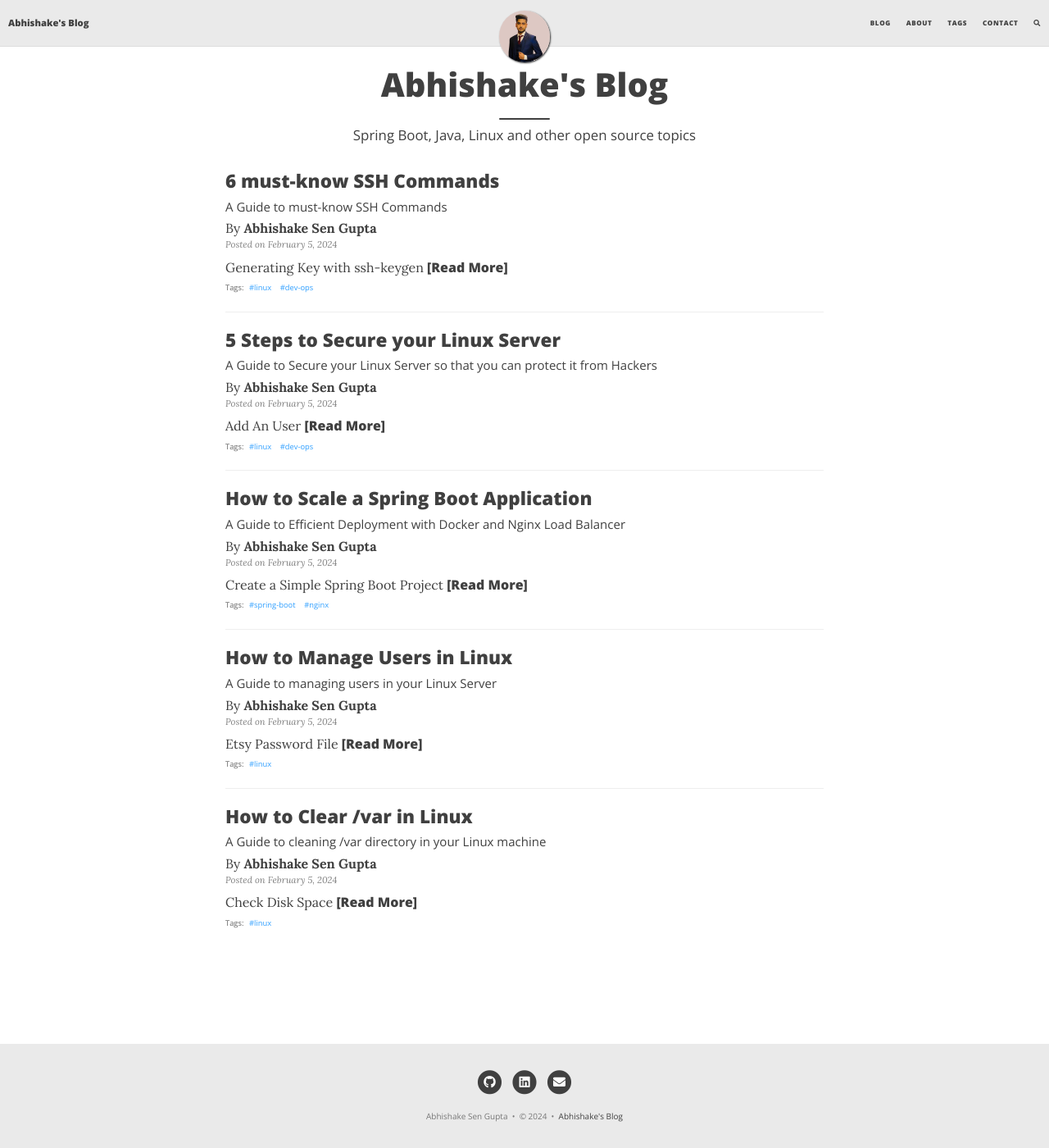
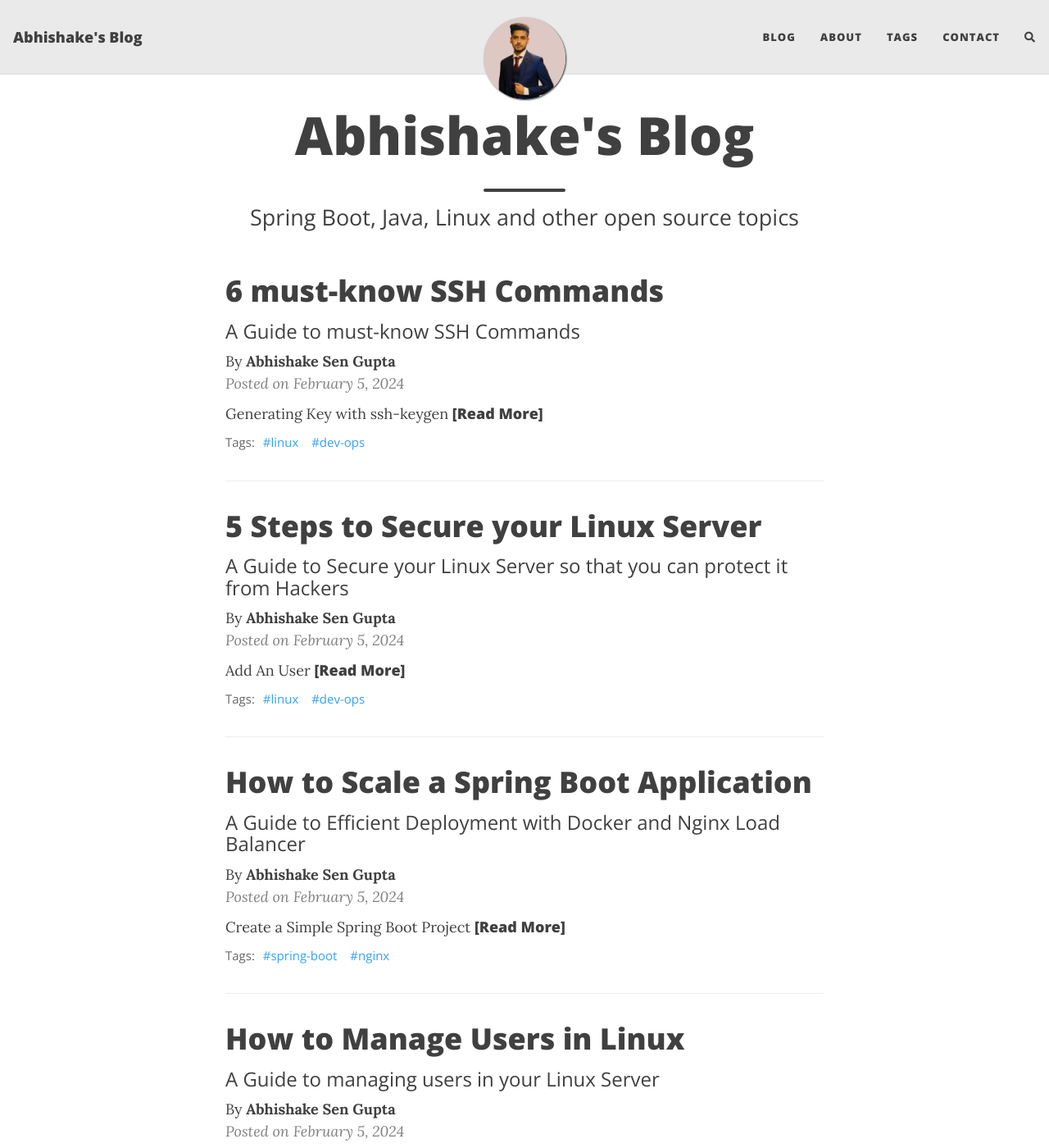
Before and after one commit to Abhishake63/abhishake.github.io, a Jekyll site: the page built from index.html, in a window 1280 px wide and 1400 px high. Shown: the whole window at 82% size. Built offline with Jekyll 4.4.1, drawn with Linux system fonts in a browser that asks for light colours; nearby versions of some CDN libraries; the list of posts is cut into pages by our own code; comment, search, counter and statistics services are not loaded.

Commit message:
modified font in body

```diff
--- a/assets/css/beautifuljekyll.css
+++ b/assets/css/beautifuljekyll.css
@@ -7,12 +7,12 @@ layout: null
 /* --- General --- */
 
 html {
-  font-size: 10px
+  font-size: 16px
 }
 
 body {
   font-family: 'Lora', 'Times New Roman', serif;
-  font-size: 16px;
+  font-size: 1.125rem;;
   color: {{ site.text-col | default: "#404040" }};
   position: relative;
   background-color: {{ site.page-col | default: "#FFFFFF" }};
```
